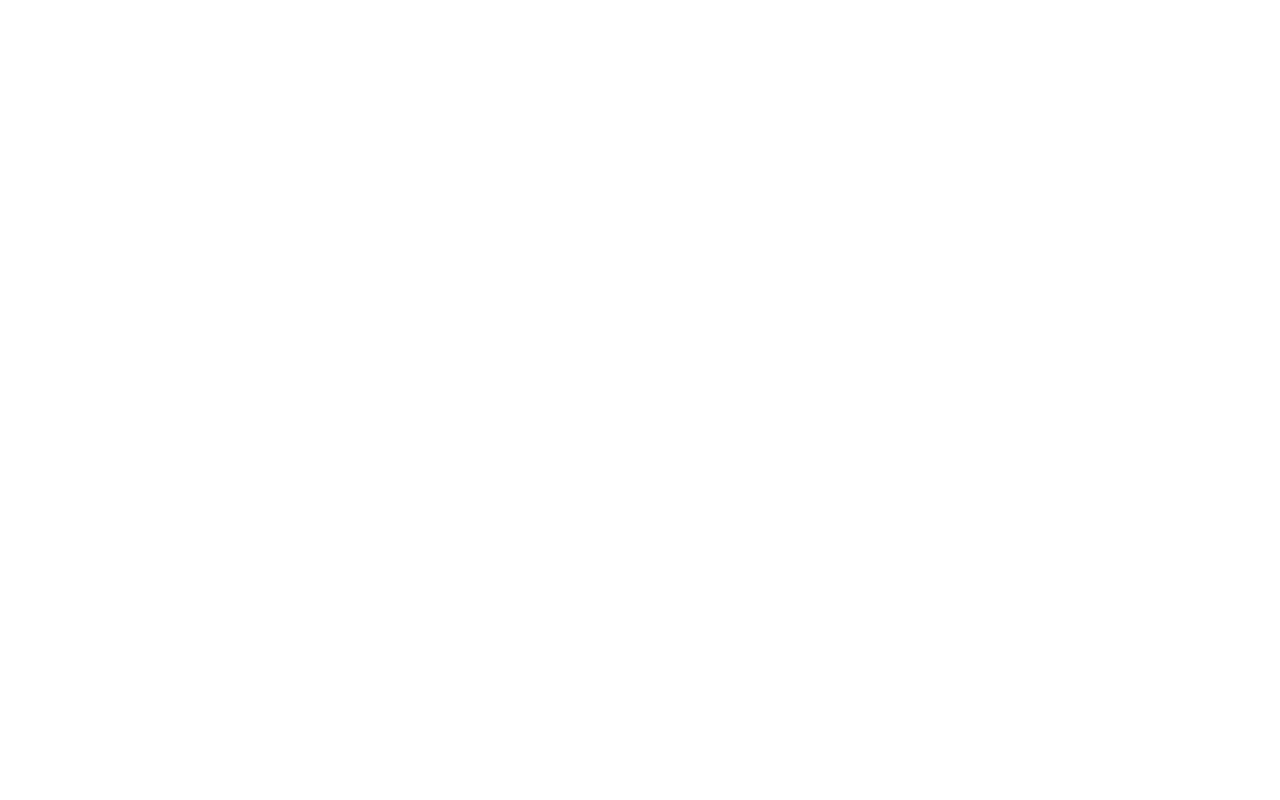
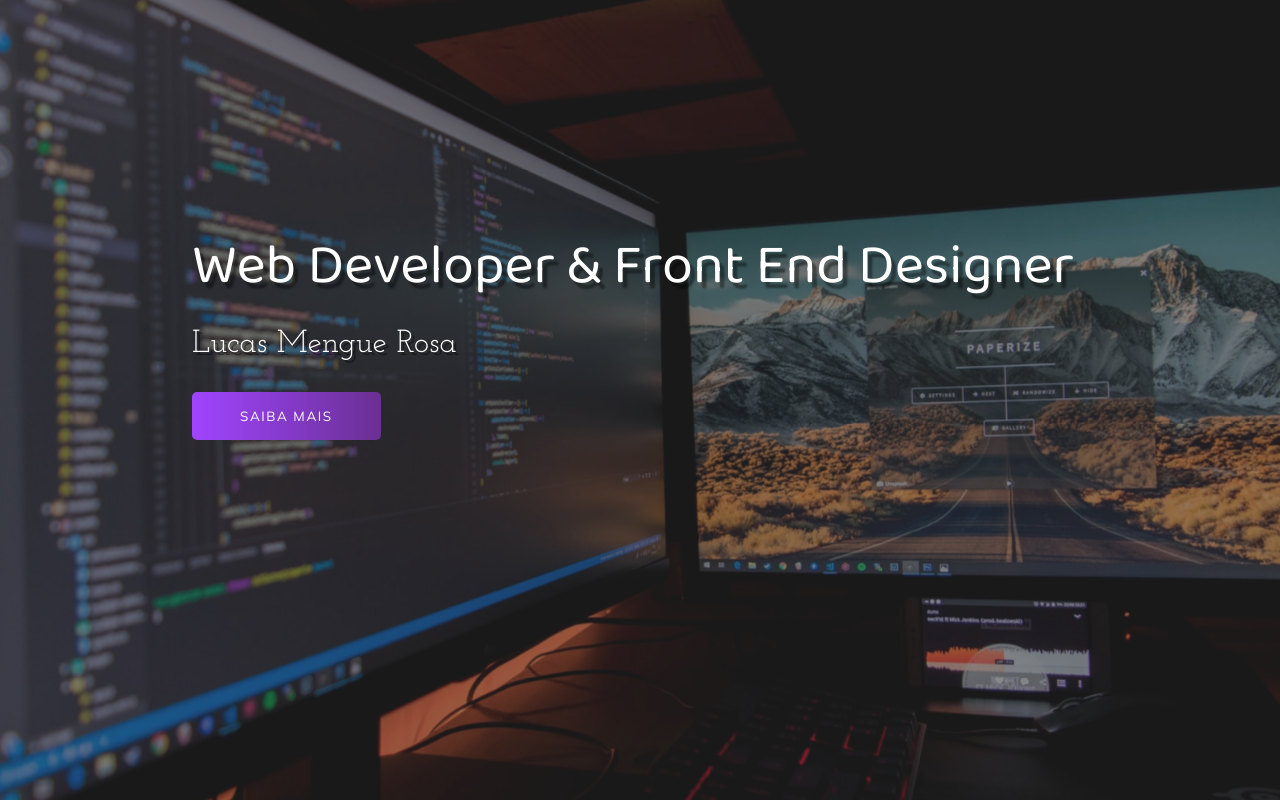
Before and after one commit to LucasMengue/portfolio, a plain HTML site: page index.html in a window 1280 px wide. Drawn offline with Linux system fonts and the light colour scheme.

Commit message:
:package: header

```diff
--- a/index.html
+++ b/index.html
@@ -4,8 +4,38 @@
     <meta charset="UTF-8" />
     <meta name="viewport" content="width=device-width, initial-scale=1.0" />
     <link rel="stylesheet" href="style.css" />
-    <link rel="shortcut icon" href="favicon.ico" type="image/x-icon" />
-    <title>Portifólio</title>
+    <link
+      rel="apple-touch-icon"
+      sizes="180x180"
+      href="imagens/apple-touch-icon.png"
+    />
+    <link
+      rel="icon"
+      type="image/png"
+      sizes="32x32"
+      href="imagens/favicon-32x32.png"
+    />
+    <link
+      rel="icon"
+      type="image/png"
+      sizes="16x16"
+      href="imagens/favicon-16x16.png"
+    />
+    <link rel="manifest" href="/site.webmanifest" />
+    <title>Portfólio</title>
   </head>
-  <body></body>
+  <body>
+    <div class="container">
+      <header>
+        <div class="img-wrapper">
+          <img src="imagens/bg.jpg" alt="" />
+        </div>
+        <div class="banner">
+          <h1>Web Developer & Front End Designer</h1>
+          <p>Lucas Mengue Rosa</p>
+          <button>Saiba mais</button>
+        </div>
+      </header>
+    </div>
+  </body>
 </html>
--- a/style.css
+++ b/style.css
@@ -1,3 +1,93 @@
 @import url("https://fonts.googleapis.com/css2?family=Baloo+Da+2:wght@400;500;600;700&family=Josefin+Slab:ital,wght@0,300;0,400;0,600;0,700;1,300;1,400;1,600&family=Mulish:ital,wght@0,200;0,300;0,400;0,500;1,200;1,300;1,400&display=swap");
 
 @import url("https://cdnjs.cloudflare.com/ajax/libs/font-awesome/5.15.1/css/all.min.css");
+
+* {
+  margin: 0;
+  padding: 0;
+}
+
+header {
+  width: 100%;
+  height: 100vh;
+  overflow: hidden;
+  position: relative;
+}
+
+.img-wrapper {
+  width: 100%;
+  height: 100%;
+  overflow: hidden;
+  background-color: rgba(0, 0, 0, 0.8);
+}
+
+.img-wrapper img {
+  width: 100%;
+  height: 100%;
+  object-fit: cover;
+  opacity: 0.5;
+  animation: zoom 25s;
+}
+
+@keyframes zoom {
+  0% {
+    transform: scale(1.3);
+  }
+  100% {
+    transform: scale(1);
+  }
+}
+
+.banner {
+  position: absolute;
+  top: 30%;
+  left: 15%;
+}
+
+.banner h1 {
+  color: #ffffff;
+  font-size: 3.5rem;
+  font-family: "Baloo Da 2", serif;
+  font-weight: 200;
+  text-shadow: 0.3rem 0.4rem 2px rgba(0, 0, 0, 0.4);
+  line-height: 3.5rem;
+  margin-bottom: 2rem;
+  opacity: 0;
+  animation: moveBanner 1s 0.5s forwards;
+}
+
+.banner p {
+  font-family: "Josefin Slab", serif;
+  color: #ffffff;
+  font-size: 2rem;
+  text-shadow: 0.2rem 0.2rem rgba(0, 0, 0, 0.4);
+  margin-bottom: 2rem;
+  opacity: 0;
+  animation: moveBanner 1s 0.7s forwards;
+}
+
+.banner button {
+  font-family: "Mulish", serif;
+  color: #ffffff;
+  text-transform: uppercase;
+  letter-spacing: 0.1rem;
+  background: #6a3093;
+  background: -webkit-linear-gradient(to right, #a044ff, #6a3093);
+  background: linear-gradient(to right, #a044ff, #6a3093);
+  padding: 1rem 3rem;
+  border: none;
+  border-radius: 5px;
+  cursor: pointer;
+  opacity: 0;
+  animation: moveBanner 1s 0.9s forwards;
+}
+
+@keyframes moveBanner {
+  0% {
+    transform: translateY(10rem) rotateY(-30deg);
+  }
+  100% {
+    transform: translateY(0rem) rotateY(0);
+    opacity: 1;
+  }
+}
```
Also changed, not shown: imagens/android-chrome-192x192.png (renamed from android-chrome-192x192.png), imagens/android-chrome-512x512.png (renamed from android-chrome-512x512.png), imagens/apple-touch-icon.png (renamed from apple-touch-icon.png), imagens/bg.jpg (added), imagens/favicon-16x16.png (renamed from favicon-16x16.png), imagens/favicon-32x32.png (renamed from favicon-32x32.png), site.webmanifest, 1 other file.
